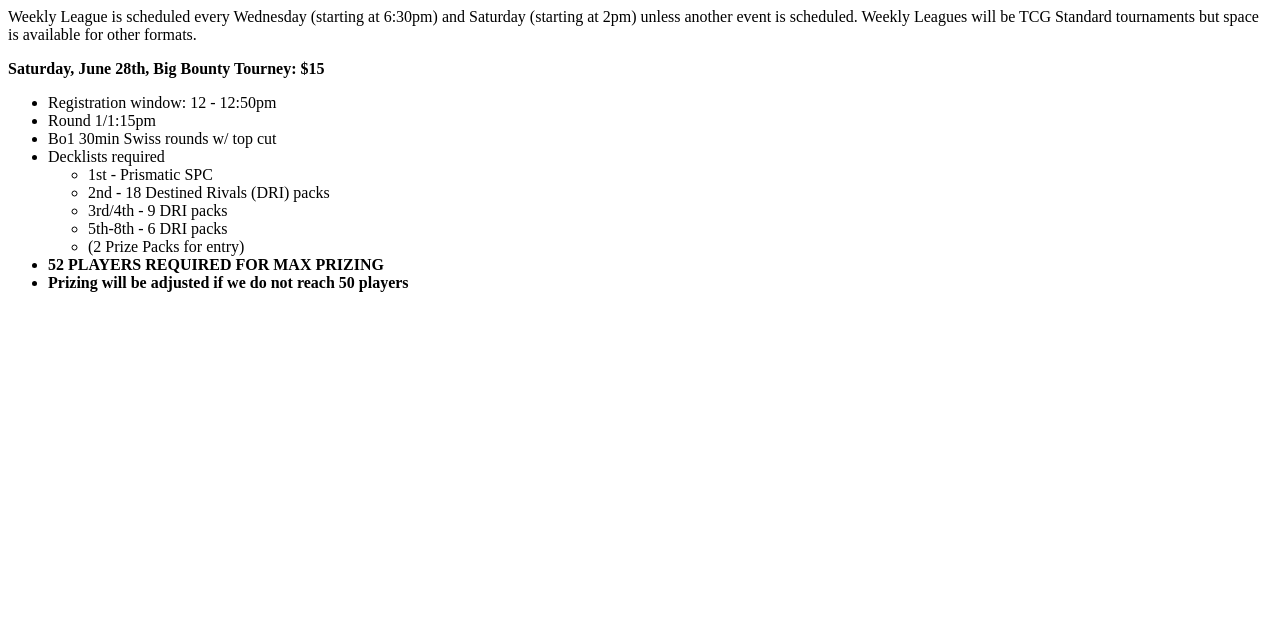
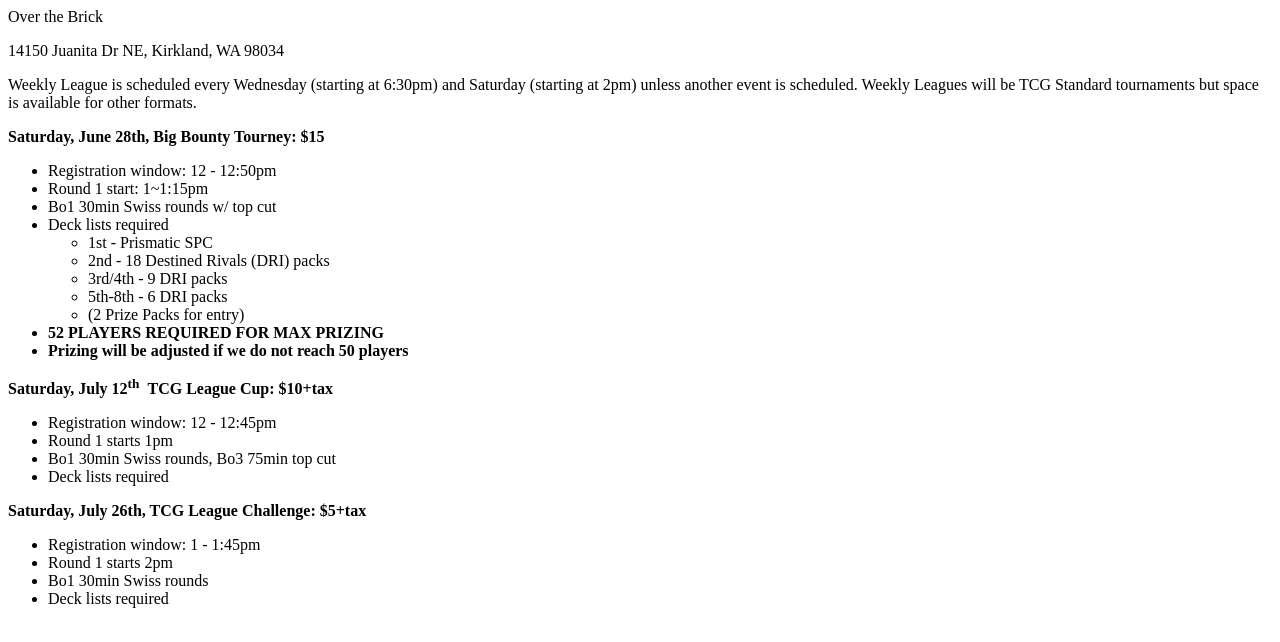
Before and after one commit to Jeezy1296/jramirez1.github.io, a plain HTML site: page index.html in a window 1280 px wide. Drawn offline with Linux system fonts and the light colour scheme.

Commit message:
Update index.html

```diff
--- a/index.html
+++ b/index.html
@@ -1,14 +1,16 @@
 <html>
     <head></head>
     <body>
-      <!-- ####### HEY, I AM THE SOURCE EDITOR! #########-->
+<!-- ####### HEY, I AM THE SOURCE EDITOR! #########-->
+<p>Over the Brick</p>
+<p><span class="LrzXr">14150 Juanita Dr NE, Kirkland, WA 98034</span></p>
 <p>Weekly League is scheduled every Wednesday (starting at 6:30pm) and Saturday (starting at 2pm) unless another event is scheduled. Weekly Leagues will be TCG Standard tournaments but space is available for other formats.</p>
 <p><strong>Saturday, June 28th, Big Bounty Tourney: $15</strong></p>
 <ul>
 <li>Registration window: 12 - 12:50pm</li>
-<li>Round 1/1:15pm</li>
+<li>Round 1 start: 1~1:15pm</li>
 <li>Bo1 30min Swiss rounds w/ top cut</li>
-<li>Decklists required
+<li>Deck lists required
 <ul>
 <li>1st - Prismatic SPC</li>
 <li>2nd - 18 Destined Rivals (DRI) packs</li>
@@ -20,6 +22,20 @@
 <li><strong>52 PLAYERS REQUIRED FOR MAX PRIZING</strong></li>
 <li><strong>Prizing will be adjusted if we do not reach 50 players</strong></li>
 </ul>
+<p><strong>Saturday, July 12<sup>th</sup> &nbsp;TCG League Cup: $10+tax</strong></p>
+<ul>
+<li>Registration window: 12 - 12:45pm</li>
+<li>Round 1 starts 1pm</li>
+<li>Bo1 30min Swiss rounds, Bo3 75min top cut</li>
+<li>Deck lists required</li>
+</ul>
+<p><strong>Saturday, July 26th, TCG League Challenge: $5+tax</strong></p>
+<ul>
+<li>Registration window: 1 - 1:45pm</li>
+<li>Round 1 starts 2pm</li>
+<li>Bo1 30min Swiss rounds</li>
+<li>Deck lists required</li>
+</ul>
 <p>&nbsp;</p>
 <p>&nbsp;</p>
     </body>
```
